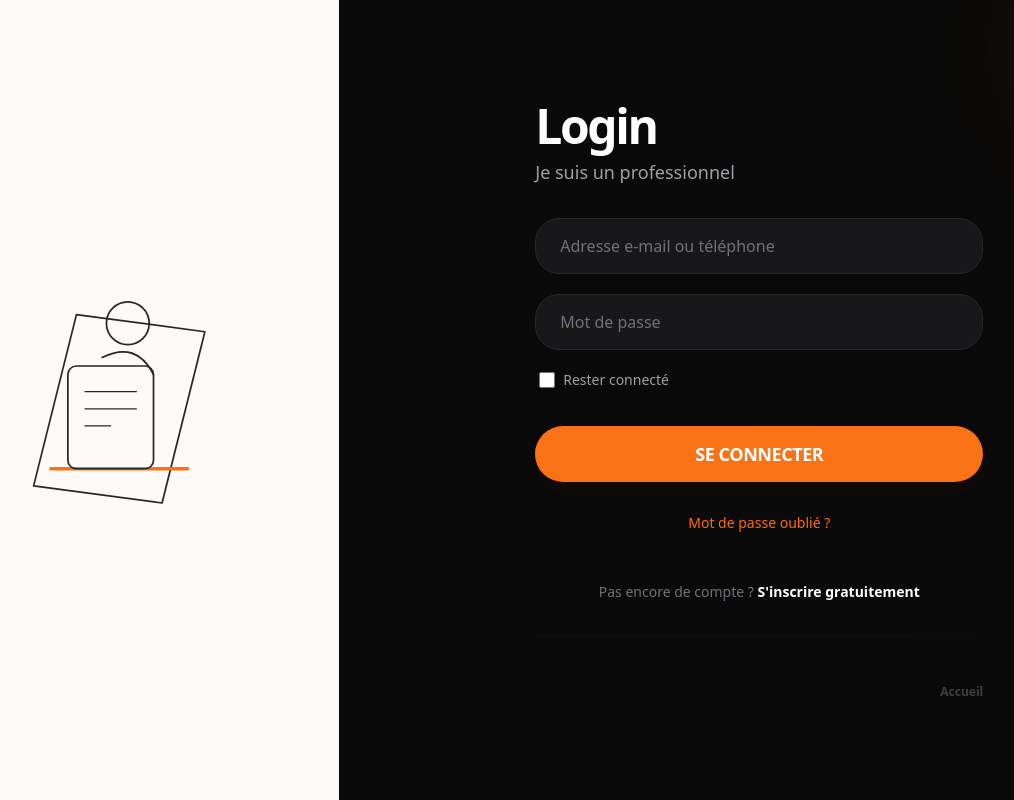
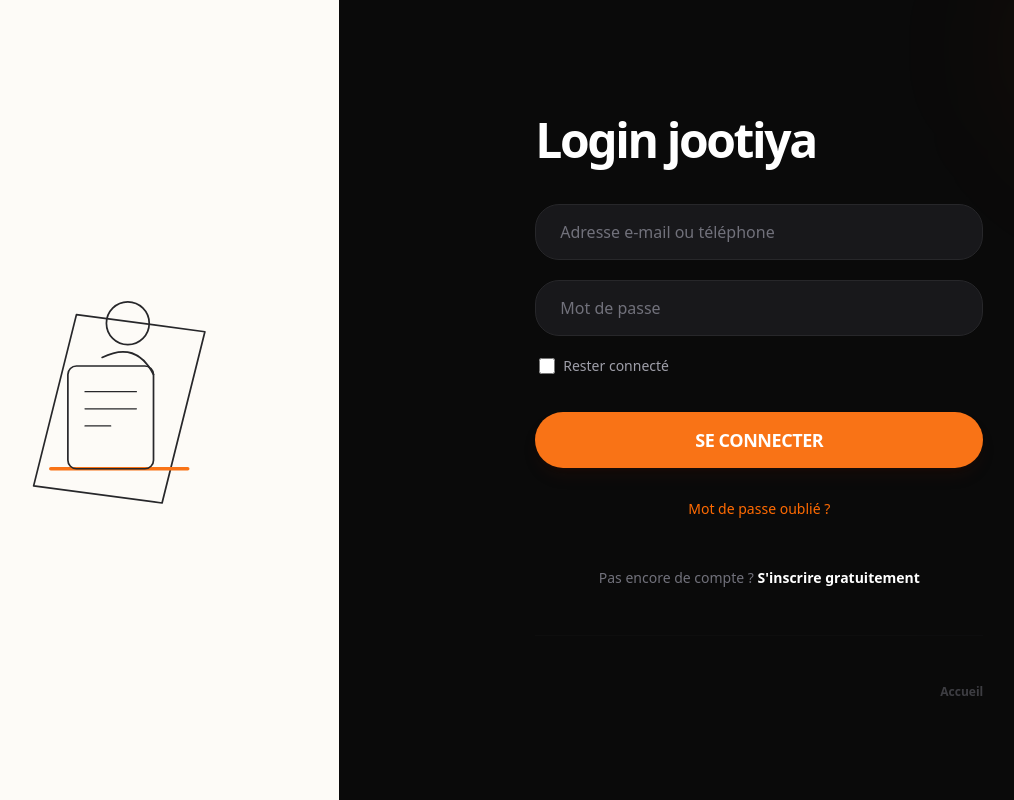
Before and after one commit to jootiyasarl/jootiya, a Next.js app: page /login in a window 1280 px wide. Shown: the whole page, without its empty margins (100-1114 px from the left). Built offline with nearby package versions, Linux system fonts and the light colour scheme; no server answers.

Commit message:
pdate login header and remove subtitle

```diff
--- a/src/app/login/page.tsx
+++ b/src/app/login/page.tsx
@@ -98,8 +98,8 @@ export default async function LoginPage({ searchParams }: LoginPageProps) {
         <div className="w-full max-w-md space-y-8 relative z-10 text-left flex flex-col min-h-[600px] justify-center" dir="ltr">
           <div className="flex-grow flex flex-col justify-center space-y-8">
             <div className="space-y-2">
-              <h1 className="text-5xl font-black text-white tracking-tighter">Login</h1>
-              <p className="text-zinc-400 text-lg font-medium">Je suis un professionnel</p>
+              <h1 className="text-5xl font-black text-white tracking-tighter">Login jootiya</h1>
+              <p className="text-zinc-400 text-lg font-medium"></p>
             </div>
 
             {error && (
```
